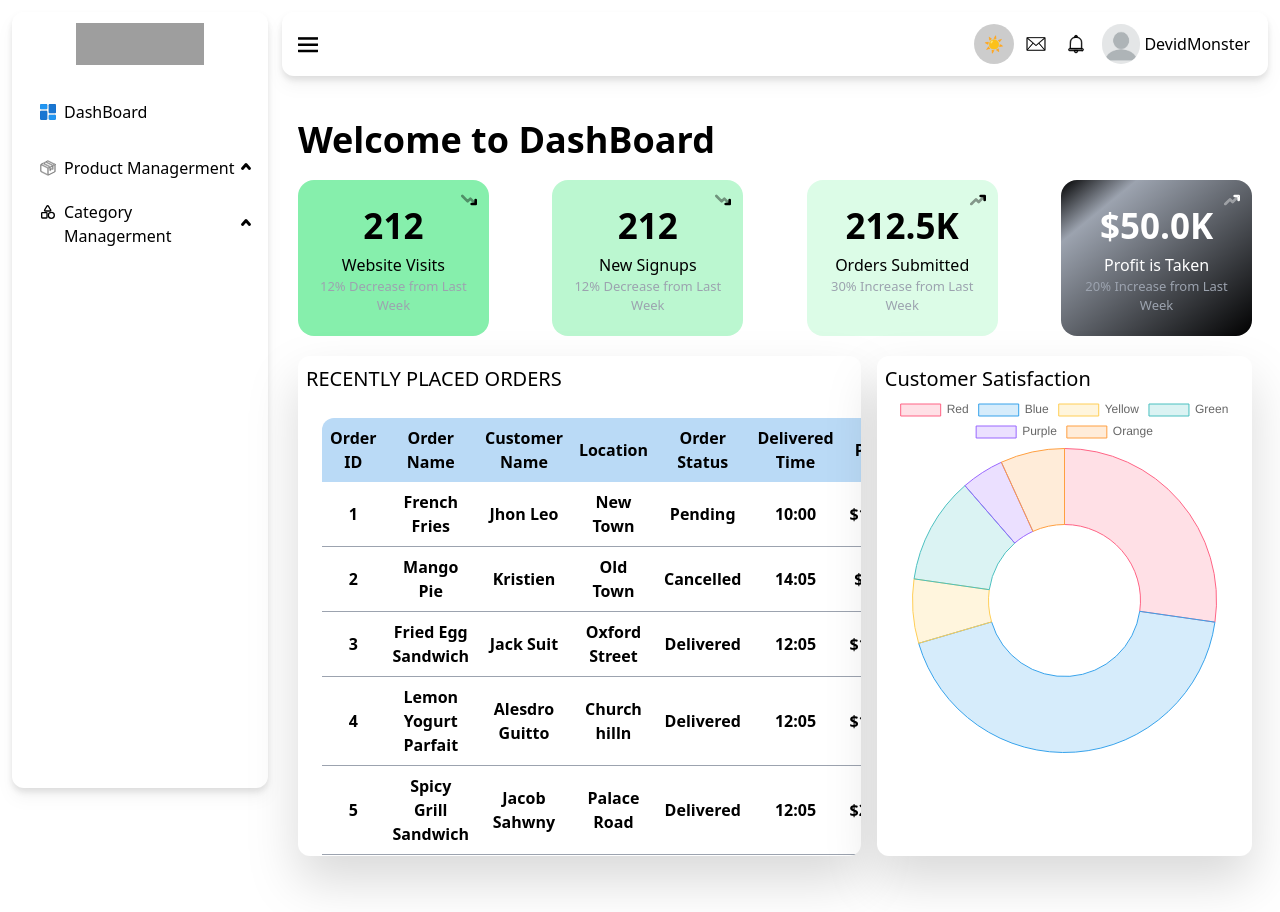
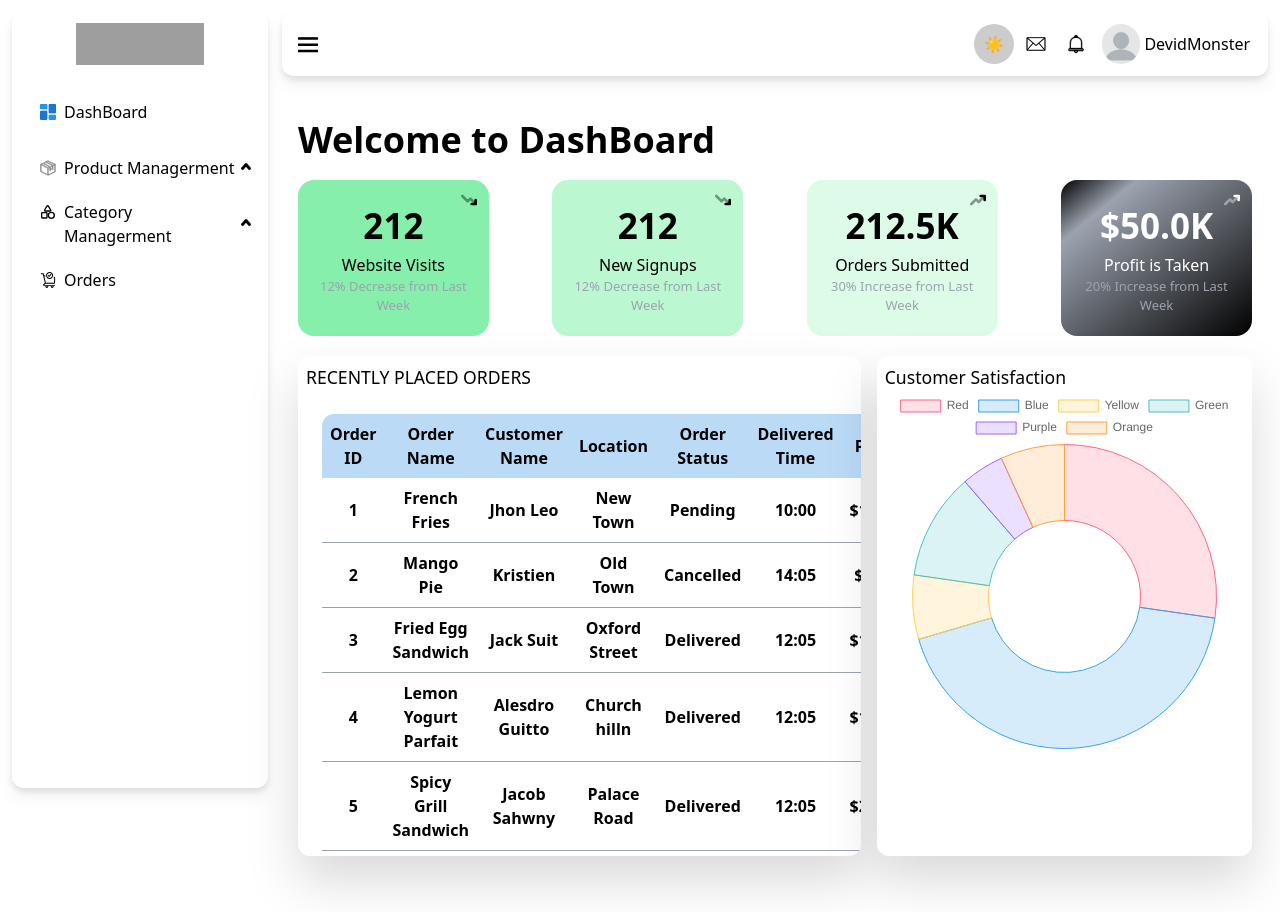
Before and after one commit to Linh-203/React-nhom3, a React (Vite) app: page /admin in a window 1280 px wide. Built offline with nearby package versions, Linux system fonts and the light colour scheme; grey boxes are pictures that could not be loaded.

Commit message:
add orders router

```diff
--- /dev/null
+++ b/src/assets/icons/BillIcon.tsx
@@ -0,0 +1,42 @@
+export type IconProps = {
+   className?: string;
+   width?: string;
+   height?: string;
+};
+const BillIcon = ({ className, width = '1rem', height = '1rem' }: IconProps) => {
+   return (
+      <svg
+         xmlns='http://www.w3.org/2000/svg'
+         version='1.1'
+         width={width}
+         height={height}
+         fill='none'
+         stroke='currentColor'
+         strokeWidth='2'
+         strokeLinecap='round'
+         strokeLinejoin='round'
+         viewBox='0 0 468.032 468.032'
+         className={className}
+      >
+         <g>
+            <path
+               d='M430.006 384.005H123.644c-3.767 0-5.381-4.949-2.431-7.223l42.647-32.777h243.676c17.325 0 31.694-14.241 32.03-31.539l2.731-140.536c.312-16.021-11.42-29.932-27.289-32.304-7.634-1.142-14.783 4.107-15.927 11.752s4.131 14.759 11.783 15.903c1.989.297 3.459 2.025 3.42 4.027l-2.731 140.614c-.042 2.162-1.844 4.084-4.016 4.084H170.225L126.017 124.87l22.438 3.271c7.65 1.14 14.783-4.169 15.928-11.814 1.144-7.645-4.131-14.79-11.784-15.934L118.99 95.36l-12.848-49.943c-1.589-6.191-7.173-10.412-13.57-10.412H38.025c-7.737 0-14.01 6.27-14.01 14s6.272 14 14.01 14h43.677l61.707 261.119-39.309 30.283c-23.715 18.273-10.377 57.598 19.543 57.598h36.778c-1.628 4-2.522 9.1-2.522 14.107 0 23.158 18.975 41.92 42.299 41.92s42.299-18.723 42.299-41.881c0-5.007-.894-10.146-2.522-14.146h76.515c-1.628 4-2.522 9.1-2.522 14.107 0 23.158 18.975 41.92 42.299 41.92s42.3-18.723 42.3-41.881c0-5.007-.894-10.146-2.522-14.146h33.963c7.738 0 14.01-6.27 14.01-14s-6.274-14-14.012-14zM200.198 439.96c-7.874 0-14.279-6.282-14.279-14.004s6.406-14.004 14.279-14.004c7.874 0 14.28 6.282 14.28 14.004s-6.406 14.004-14.28 14.004zm156.068 0c-7.874 0-14.279-6.282-14.279-14.004s6.406-14.004 14.279-14.004c7.875 0 14.28 6.282 14.28 14.004s-6.406 14.004-14.28 14.004z'
+               fill='#000000'
+               data-original='#000000'
+            ></path>
+            <path
+               d='M280.228 202.922c-56.106 0-101.752-45.515-101.752-101.461S224.122 0 280.228 0 381.98 45.515 381.98 101.461s-45.646 101.461-101.752 101.461zm0-174.928c-40.656 0-73.732 32.957-73.732 73.467s33.077 73.467 73.732 73.467 73.732-32.957 73.732-73.467-33.076-73.467-73.732-73.467z'
+               fill='#000000'
+               data-original='#000000'
+            ></path>
+            <path
+               d='m255.411 137.097-22.503-26.705c-4.983-5.913-4.225-14.743 1.694-19.722 5.918-4.979 14.755-4.222 19.74 1.693l12.364 14.673 38.469-40.874c5.3-5.631 14.167-5.904 19.803-.609 5.638 5.295 5.91 14.154.61 19.785l-49.253 52.333c-4.399 4.631-15.657 5.548-20.924-.574z'
+               fill='#000000'
+               data-original='#000000'
+            ></path>
+         </g>
+      </svg>
+   );
+};
+
+export default BillIcon;
--- a/src/components/AdminSideBar/AdminSideBar.tsx
+++ b/src/components/AdminSideBar/AdminSideBar.tsx
@@ -4,6 +4,7 @@ import DashBoardIcon from '../../assets/icons/DashBoardIcon';
 import ProductIcon from '../../assets/icons/ProductIcon';
 import CategoryIcon from '../../assets/icons/CategoryIcon';
 import { Link } from 'react-router-dom';
+import BillIcon from '../../assets/icons/BillIcon';
 
 type IProps = {
     isMenuActive: boolean,
@@ -27,6 +28,7 @@ const menu: IMenu[] = [
         {title: 'Categories', to: '/admin/categories'},
         {title: 'Add Category', to: '/admin/category-add'},
     ]},
+    {title: 'Orders', icon: <BillIcon/>, to:"/admin/orders"},
 ]
 
 function AdminSideBar(props: IProps) {
--- a/src/index.css
+++ b/src/index.css
@@ -9,7 +9,8 @@
 
 html *::-webkit-scrollbar {
    border-radius: 0;
-   width: 8px;
+   width: 0.5rem;
+   height: 1rem;
 }
 
 html *::-webkit-scrollbar-thumb {
--- a/src/pages/Admin/components/AdminSection.tsx
+++ b/src/pages/Admin/components/AdminSection.tsx
@@ -6,7 +6,7 @@ type IProps = {
 
 function AdminSection(props: IProps) {
     return <div className={`rounded-xl h-[500px] p-2 overflow-y-scroll overflow-x-auto bg-white drop-shadow-2xl dark:bg-sectionDarkBg ${props.className || ""}`}>
-        <h1 className='text-[20px]'>{props.title}</h1>
+        <h1 className='text-[1.1rem]'>{props.title}</h1>
         {props.children}
     </div>;
 }
--- a/src/routes/router.tsx
+++ b/src/routes/router.tsx
@@ -72,6 +72,10 @@ export const router = createBrowserRouter([
          {
             path: 'category-edit/:id',
             element: <UpdateCategory />
+         },
+         {
+            path: 'orders',
+            element: <DashBoard />
          }
       ]
    }
```
